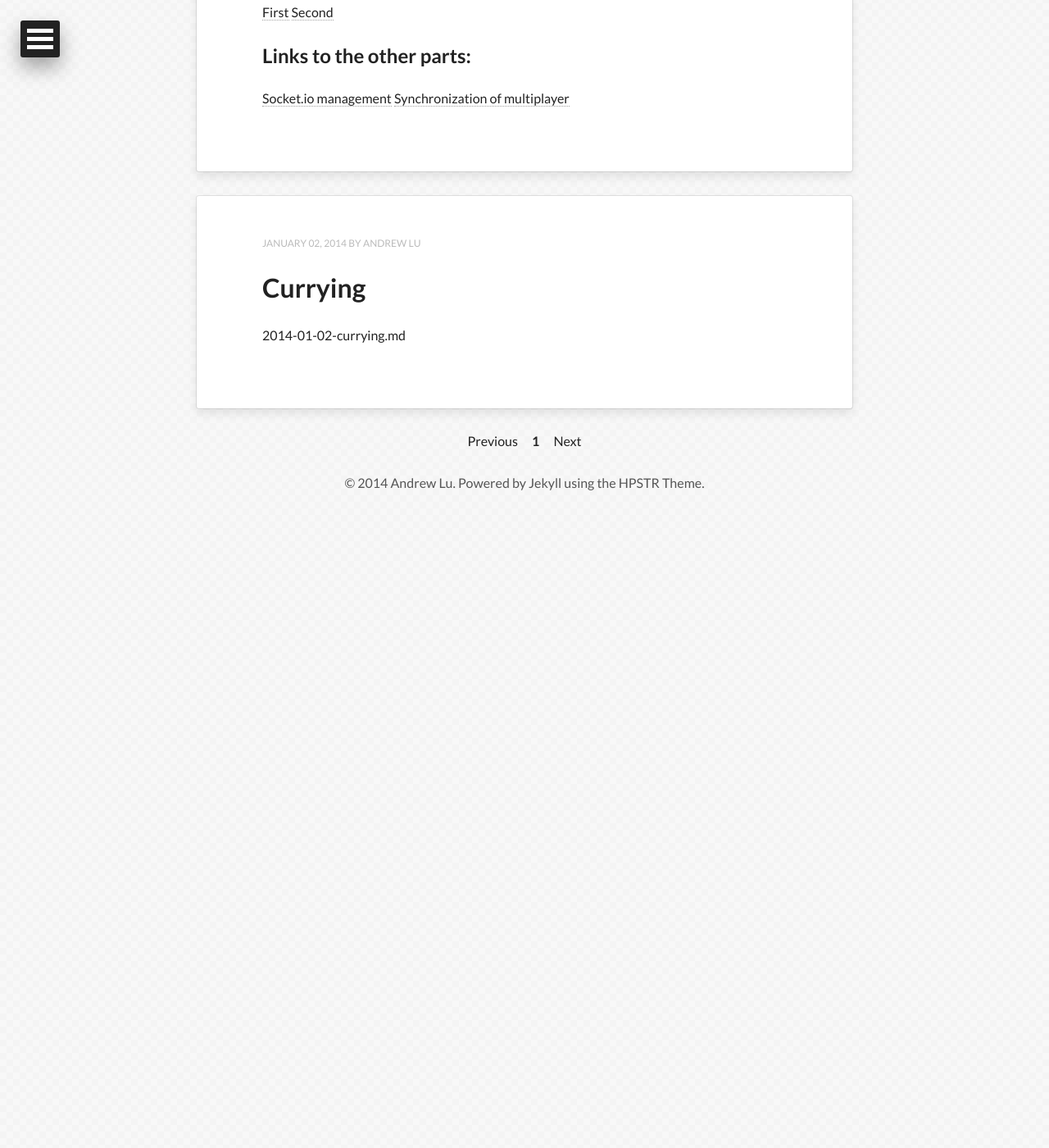
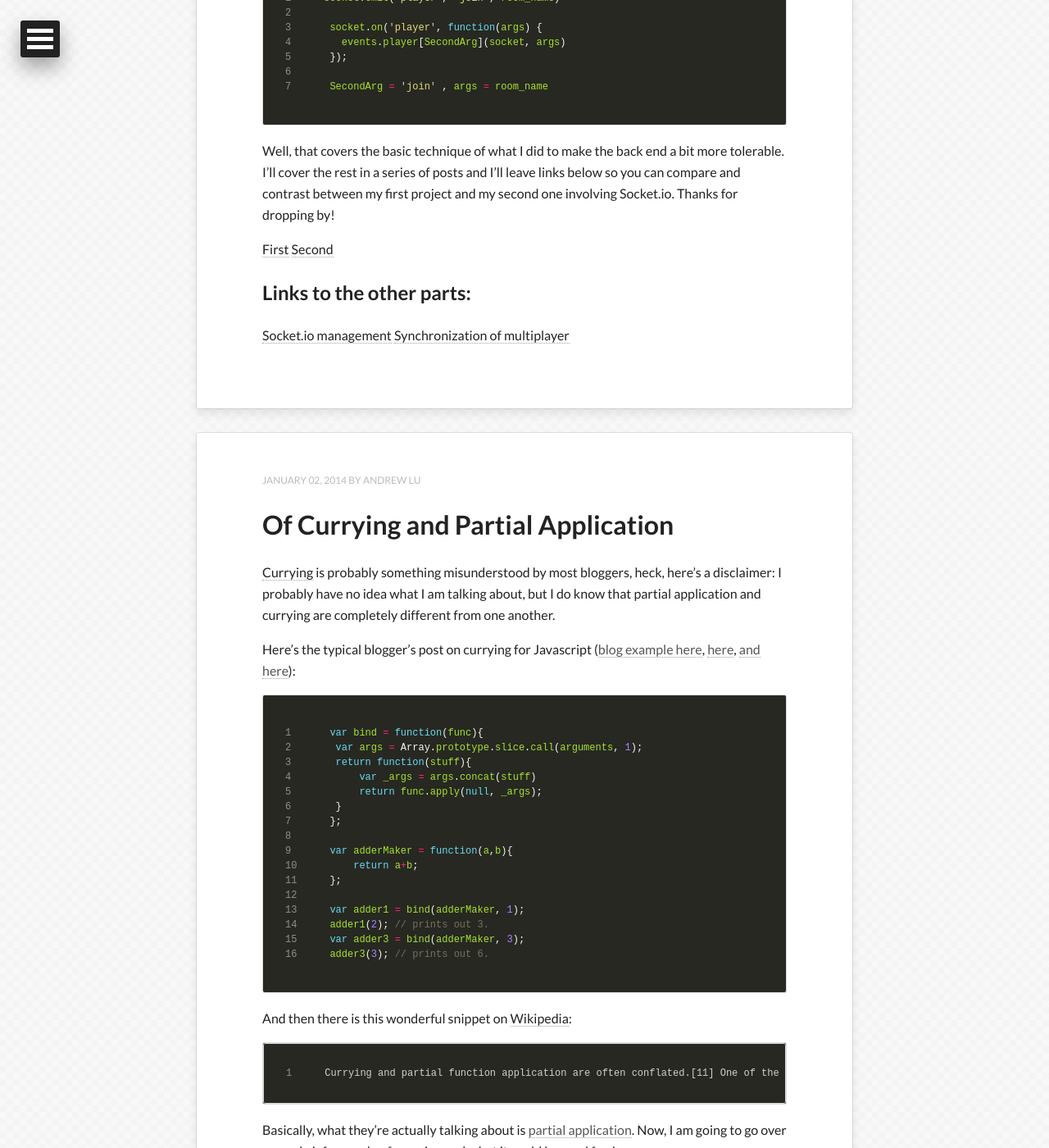
Before and after one commit to alujs/steinernein.github.io, a Jekyll site: the page built from index.html, in a window 1280 px wide and 1400 px high, scrolled down 7076 px. Shown: the whole window at 82% size. Built offline with Jekyll 4.4.1, drawn with Linux system fonts in a browser that asks for light colours; nearby versions of some CDN libraries; the list of posts is cut into pages by our own code; before the commit the page ends 7706 px from its top, so only the background shows below that; some of the changed text lies outside the part shown.

Commit message:
Finally added currying article

````diff
--- a/_posts/2014-01-02-currying.md
+++ b/_posts/2014-01-02-currying.md
@@ -1 +1,77 @@
-2014-01-02-currying.md
+---
+layout: post
+title: "Of Currying and Partial Application"
+description: "Fun times in Javascript"
+tags: [currying, partial application, javascript]
+image:
+  feature: abstract-6.jpg
+  credit: dargadgetz
+  creditlink: http://www.dargadgetz.com/ios-7-abstract-wallpaper-pack-for-iphone-5-and-ipod-touch-retina/
+comments: true
+share: true
+---
+
+[Currying](http://en.wikipedia.org/wiki/Currying) is probably something misunderstood by most bloggers, heck, here's a disclaimer: I probably have no idea what I am talking about, but I do know that partial application and currying are completely different from one another.
+
+Here's the typical blogger's post on currying for Javascript ([blog example here](), [here](), [and here]()):
+{% highlight javascript linenos %}
+{% raw %}
+var bind = function(func){
+ var args = Array.prototype.slice.call(arguments, 1);
+ return function(stuff){
+     var _args = args.concat(stuff)
+     return func.apply(null, _args);
+ }
+};
+
+var adderMaker = function(a,b){
+    return a+b;
+};
+
+var adder1 = bind(adderMaker, 1);
+adder1(2); // prints out 3.
+var adder3 = bind(adderMaker, 3);
+adder3(3); // prints out 6.
+{% endraw %}
+{% endhighlight %}
+
+And then there is this wonderful snippet on [Wikipedia](http://en.wikipedia.org/wiki/Currying#Contrast_with_partial_function_application):
+```
+Currying and partial function application are often conflated.[11] One of the significant differences between the two is that a call to a partially applied function returns the result right away, not another function down the currying chain; this distinction can be illustrated clearly for functions whose arity is greater than two.[12]
+```
+
+Basically, what they're actually talking about is [partial application]().  Now, I am going to go over a very brief example of currying and what it could be used for, here goes:
+{% highlight javascript linenos %}
+{% raw %}
+var bigFunc = function(a,b,c) {
+ return a+b+c;
+}
+
+var curry = function( func, n, res ){
+  var count = n;
+   return function( x ) {
+      var arity = count;
+      var args = res || [];
+      args = args.concat(x);
+      arity--;
+      if(arity === 0) {
+
+       return func.apply(null, args);
+      } else {
+        return curry(func, arity, args);
+      }
+   }
+}
+
+
+var curried = curry(bigFunc, 3);
+
+curried('a')('b')(); // prints out 'abundefined'
+curried(); // returns a function
+curried()(); // returns a function
+curried()()(); // returns 'undefinedundefinedundefined'
+curried('a')('b')('c'); // returns 'abc'
+{% endraw %}
+{% endhighlight %}
+
+So, what are some of the use cases of currying? I can think of a few off the top of my head; customized functions, chained generators that can branch, and trivia for cocktail parties.
````
Also changed, not shown: _posts/2013-06-01-comms.md (added, +1 -0 lines), _posts/2014-02-06-socket3.md (added, +1 -0 lines).
